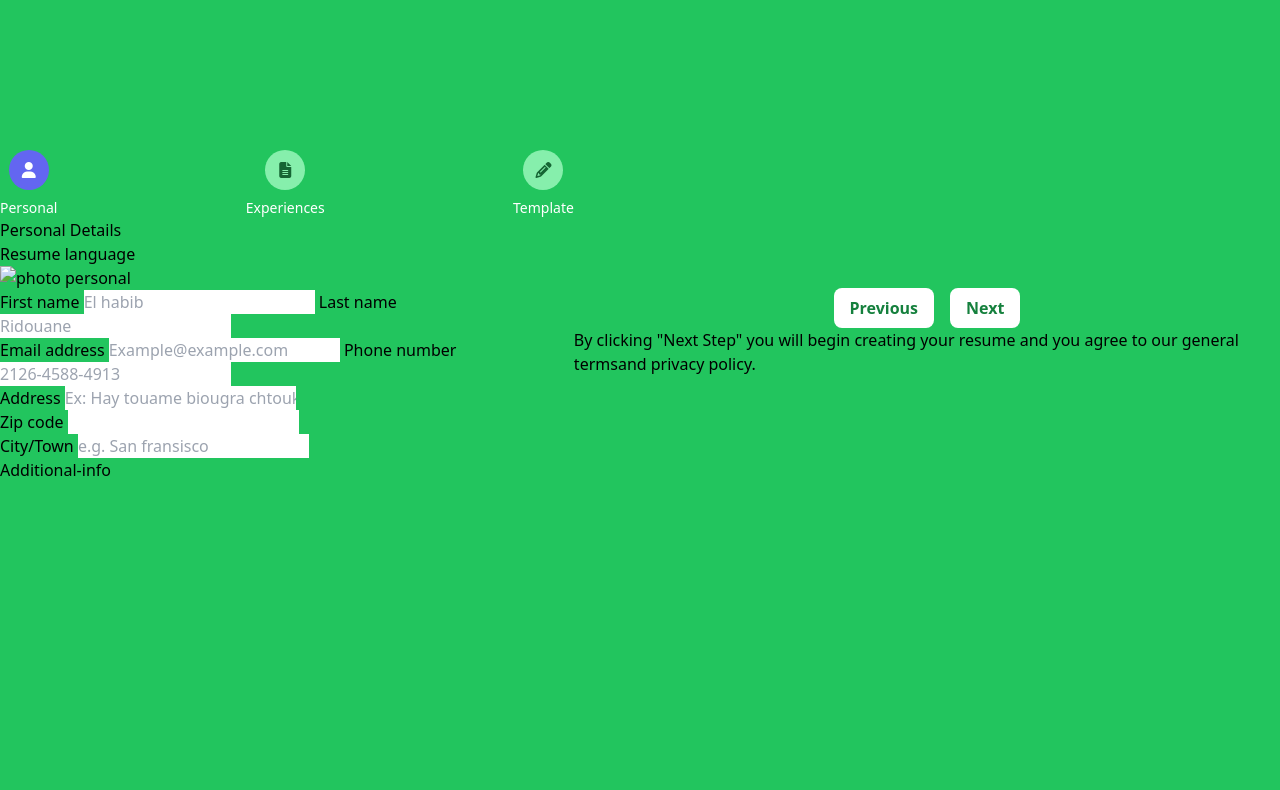
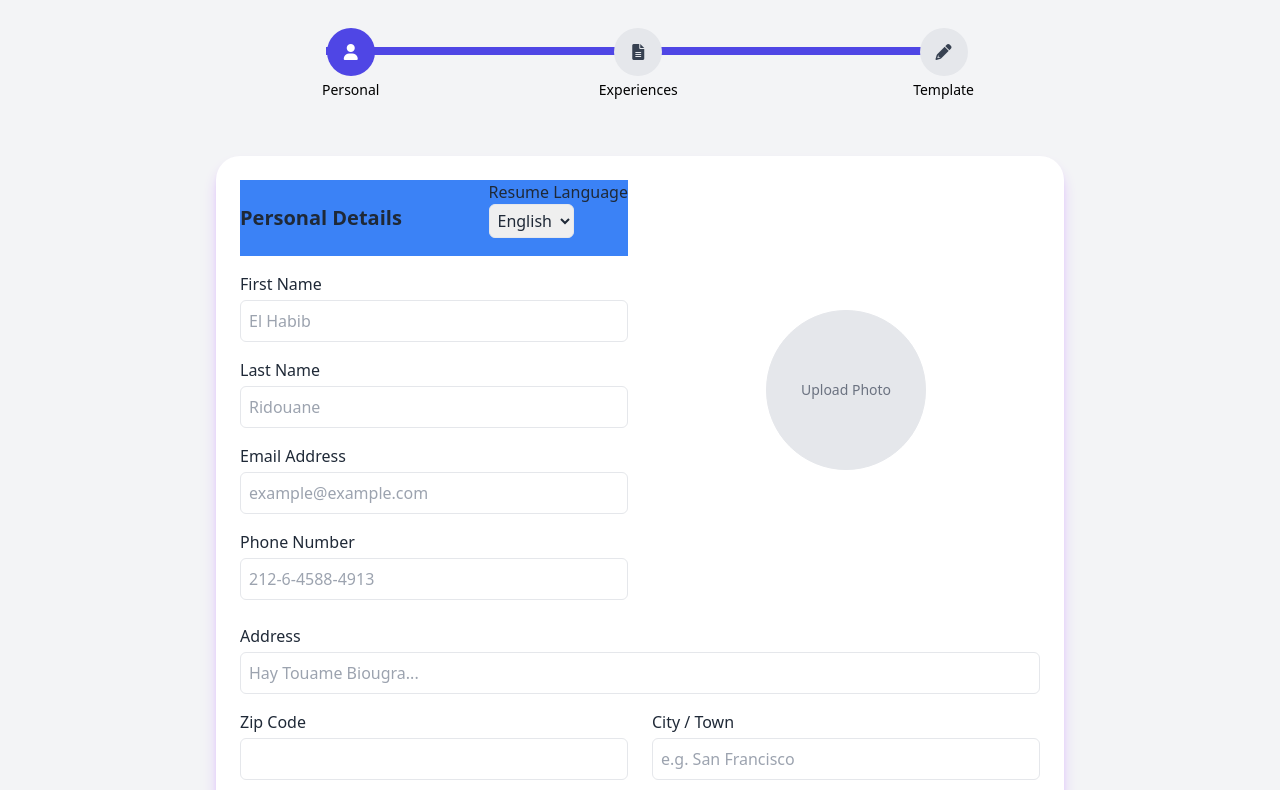
Before and after one commit to redel-byte/Resume-Builder-StruoCV, a plain HTML site: page index.html in a window 1280 px wide. Shown: the part 84-874 px from the top of the page. Before the commit the page ends 800 px from the top, so only its background shows below. Drawn offline with nearby package versions, Linux system fonts and the light colour scheme.

Commit message:
finiching the progress bar and the formule form. still need to adding some of tailwind css to the end of the file

```diff
--- a/index.html
+++ b/index.html
@@ -2,142 +2,176 @@
 <html lang="en">
 
 <head>
-    <meta charset="UTF-8">
-    <meta name="viewport" content="width=device-width, initial-scale=1.0">
-    <title>Personal Details Form</title>
+    <meta charset="UTF-8" />
+    <meta name="viewport" content="width=device-width, initial-scale=1.0" />
+    <title>CV Maker</title>
+    <link rel="stylesheet" href="https://cdnjs.cloudflare.com/ajax/libs/font-awesome/6.0.0/css/all.min.css">
+    <script defer src="./assets/starter.js"></script>
     <script src="https://cdn.tailwindcss.com"></script>
-    <script src="https://kit.fontawesome.com/a2e0f1f4a8.js" crossorigin="anonymous"></script>
-    <script defer src="./assets/starter.js"></script>
+
+    <script>
+        tailwind.config = {
+            theme: {
+                screens: {
+                    sm: "480px",
+                    md: "768px",
+                    lg: "976px",
+                    xl: "1440px",
+                },
+                extend: {
+                    colors: {
+                        P: "#E98654",
+                        brightP: "#FFB68A",
+                        brightPSupLight: "hsl(12,88%,95%)",
+                        brightgreen: "#B4F8C8",
+                        darkP: "#B46C47",
+                        veryDarkBlue: "hsl(233,12%,13%)",
+                        veryPaleP: "hsl(13,100%,96%)",
+                        veryLightP: "hsl(0,0%,98%)",
+                    },
+                },
+            },
+        };
+    </script>
 </head>
 
-<body class="flex items-center justify-center min-h-screen bg-green-500">
-    <main>
-        <!-- TItle and Progress bar -->
-        <header class="w-3.2 max-w-2xl">
-            <!-- Progress Bar Container -->
-            <div class="relative flex items-center justify-between">
-                <!-- Line background -->
-                <div class="absolute top-1/2 left-0 w-full h-1 bg-green-500 transform -translate-y-1/2"></div>
-                <!-- Active Line -->
+<body class="bg-gray-100 text-gray-800">
+
+    <main class="max-w-4xl mx-auto p-6">
+        <!-- Progress Header -->
+        <h2 class="text-4xl text-center font-semibold mb-6">Personal Details</h2>
+        <header class="flex justify-center py-6 rounded-md mb-8">
+            <div class="relative flex items-center justify-between w-3/4">
+
+                <!-- Line -->
+                <div class="my-[-2%]  absolute top-1/2 left-1  w-[99%] h-2 bg-green-300 translate-y-[-50%]"></div>
                 <div id="progress-line"
-                    class="absolute top-1/2 left-0 h-1 bg-indigo-500 transform -translate-y-1/2 transition-all duration-500"
-                    style="width: 0%;"></div>
+                    class="absolute top-1/2 my-[-2%] left-1 h-2 bg-indigo-600 w-0 translate-y-[-50%] transition-all duration-500 w-[99%]">
+                </div>
 
                 <!-- Step 1 -->
-                <div class="relative z-10 flex flex-col items-center">
+                <div class="relative z-10 flex flex-col items-center ">
                     <div
-                        class="step w-10 h-10 flex items-center justify-center rounded-full bg-indigo-500 text-white transition-all duration-500">
+                        class="step w-12 h-12 flex items-center justify-center rounded-full bg-indigo-600 text-white transform transition duration-300 hover:scale-110 hover:shadow-lg hover:shadow-purple-300">
                         <i class="fa fa-user"></i>
                     </div>
-                    <p class="mt-2 text-white text-sm">Personal</p>
+                    <p class="text-black mt-1 text-sm ">Personal</p>
                 </div>
 
                 <!-- Step 2 -->
                 <div class="relative z-10 flex flex-col items-center">
                     <div
-                        class="step w-10 h-10 flex items-center justify-center rounded-full bg-green-300 text-green-800 transition-all duration-500">
+                        class="step w-12 h-12 flex items-center justify-center rounded-full bg-gray-200 text-gray-700 transform transition duration-300 hover:scale-110 hover:shadow-lg hover:shadow-purple-300">
                         <i class="fa fa-file-alt"></i>
                     </div>
-                    <p class="mt-2 text-white text-sm">Experiences</p>
+                    <p class="text-black mt-1 text-sm">Experiences</p>
                 </div>
 
                 <!-- Step 3 -->
-                <div class="relative z-10 flex flex-col items-center">
+                <div class="relative z-10 flex flex-col items-center left-4">
                     <div
-                        class="step w-10 h-10 flex items-center justify-center rounded-full bg-green-300 text-green-800 transition-all duration-500">
+                        class="step w-12 h-12 flex items-center justify-center rounded-full bg-gray-200 text-gray-700 tranfrom transitoin duration-300 hover:scale-110 hover:shadow-lg hover:shadow-purple-300">
                         <i class="fa fa-pencil-alt"></i>
                     </div>
-                    <p class="mt-2 text-white text-sm">Template</p>
+                    <p class="text-black mt-1 text-sm">Template</p>
                 </div>
             </div>
         </header>
-        <div>
-            <div>
+
+        <!-- CONTENT -->
+        <section class="bg-white p-6 rounded-3xl shadow-lg shadow-purple-300">
+
+            <div class="grid grid-cols-1 md:grid-cols-2 gap-6">
+
+                <!-- Left Info -->
+                <div class="flex flex-col gap-4">
+
+                    <!-- Language -->
+                    <div class="flex bg-blue-500  justify-between">
+                        <div>
+                            <h2 class="text-xl font-semibold my-6 mx-auto">Personal Details</h2>
+                        </div>
+                        <div>
+                            <label class="font-medium mb-6">Resume Language</p>
+                                <select class="w-3/4-2 border p-1 rounded-md">
+                                    <option>English</option>
+                                    <option>Arabic</option>
+                                    <option>French</option>
+                                </select>
+                        </div>
+                    </div>
+
+                    <!-- First + Last Name -->
+                    <div>
+                        <label class="block font-medium mb-1">First Name</label>
+                        <input type="text" placeholder="El Habib" class="w-full p-2 border rounded-md">
+                    </div>
+
+                    <div>
+                        <label class="block font-medium mb-1">Last Name</label>
+                        <input type="text" placeholder="Ridouane" class="w-full p-2 border rounded-md">
+                    </div>
+
+                    <!-- Email + Phone -->
+                    <div>
+                        <label class="block font-medium mb-1">Email Address</label>
+                        <input type="text" placeholder="example@example.com" class="w-full p-2 border rounded-md">
+                    </div>
+
+                    <div>
+                        <label class="block font-medium mb-1">Phone Number</label>
+                        <input type="text" placeholder="212-6-4588-4913" class="w-full p-2 border rounded-md">
+                    </div>
+
+                </div>
+
+                <!-- Right: Profile Image -->
+                <div class="flex justify-center items-center">
+                    <div class="w-40 h-40 rounded-full bg-gray-200 flex justify-center items-center border">
+                        <span class="text-gray-500 text-sm">Upload Photo</span>
+                    </div>
+                </div>
+            </div>
+
+            <!-- Address -->
+            <div class="mt-6">
+                <label class="block font-medium mb-1">Address</label>
+                <input type="text" placeholder="Hay Touame Biougra..." class="w-full p-2 border rounded-md">
+            </div>
+
+            <div class="grid grid-cols-1 md:grid-cols-2 gap-6 mt-4">
                 <div>
-                    <h2>Personal Details</h2>
+                    <label class="block font-medium mb-1">Zip Code</label>
+                    <input type="text" class="w-full p-2 border rounded-md">
                 </div>
                 <div>
-                    <p>Resume language</p>
+                    <label class="block font-medium mb-1">City / Town</label>
+                    <input type="text" class="w-full p-2 border rounded-md" placeholder="e.g. San Francisco">
                 </div>
             </div>
-            <div>
-                <img src="" alt="photo personal">
+
+            <div class="mt-6">
+                <button type="button" class="border px-4 py-2 rounded-md text-sm text-blue-600 hover:bg-blue-50">
+                    Additional Info
+                </button>
             </div>
-            <div>
-                <form>
-                    <label for="first-name">First name</label>
-                    <input type="text" id="first-name" name="first-name" placeholder="El habib">
 
-                    <label for="last-name">Last name</label>
-                    <input type="text" id="last-name" name="first-name" placeholder="Ridouane">
-                </form>
-            </div>
-            <div>
-                <form>
-                    <label for="email">Email address</label>
-                    <input type="text" id="email" name="email" placeholder="Example@example.com">
-
-                    <label for="phone">Phone number</label>
-                    <input type="text" id="phone" name="phone" placeholder="2126-4588-4913">
-                </form>
-            </div>
-            <div>
-                <form>
-                    <label for="address">Address</label>
-                    <input type="text" id="address" name="address"
-                        placeholder="Ex: Hay touame biougra chtouka ait baha">
-                </form>
-            </div>
-            <div>
-                <form>
-                    <label for="zip-code">Zip code</label>
-                    <input type="text" id="zip-code" name="zip code" placeholder="">
-                </form>
-                <form>
-                    <label for="city-town">City/Town</label>
-                    <input type="text" id="city-town" name="city town" placeholder="e.g. San fransisco">
-                </form>
-            </div>
-            <div>
-                <button type="button">Additional-info</button>
-            </div>
-        </div>
-        <!-- <form>
-                <label for="first-name">First name*</label>
-                <input type="text" id="first-name" name="first-name" value="dahmed">
-
-                <label for="last-name">Last name*</label>
-                <input type="text" id="last-name" name="last-name" value="botfonast">
-
-                <label for="email">Email address*</label>
-                <input type="email" id="email" name="email" value="da7med@botfonast.com">
-
-                <label for="phone">Phone number</label>
-                <input type="tel" id="phone" name="phone" value="0712345678">
-
-                <label for="address">Address</label>
-                <input type="text" id="address" name="address" value="tigmi n dahmad botfonast ayad">
-
-                <label for="zip">Zip code</label>
-                <input type="text" id="zip" name="zip" value="1234">
-
-                <label for="city">City/Town</label>
-                <input type="text" id="city" name="city" value="ait lfonction">
-
-                <div class="additional-info">+ Additional information</div>
-            </form> -->
+        </section>
 
     </main>
-    <footer>
-        <div class="flex justify-center mt-8 gap-4">
-            <button id="prev" class="px-4 py-2 bg-white text-green-700 rounded-lg font-semibold">Previous</button>
-            <button id="next" class="px-4 py-2 bg-white text-green-700 rounded-lg font-semibold">Next</button>
+
+    <footer class="text-center mt-8">
+        <div class="flex justify-center gap-4">
+            <button id="prev" class="px-6 py-2 bg-gray-200 text-gray-700 rounded-md">Previous</button>
+            <button id="next" class="px-6 py-2 bg-blue-600 text-white rounded-md">Next</button>
         </div>
-        <div>
-            <p>By clicking "Next Step" you will begin creating your resume and you agree to our <span>general
-                    terms</span>and <span>privacy policy</span>.</p>
-        </div>
+
+        <p class="text-sm text-gray-600 mt-3 max-w-md mx-auto">
+            By clicking "Next Step" you agree to our <span class="text-blue-600">Terms</span> &
+            <span class="text-blue-600">Privacy Policy</span>.
+        </p>
     </footer>
+
 </body>
 
 </html>
```
Also changed, not shown: assets/icons/CV icon.png (added).
